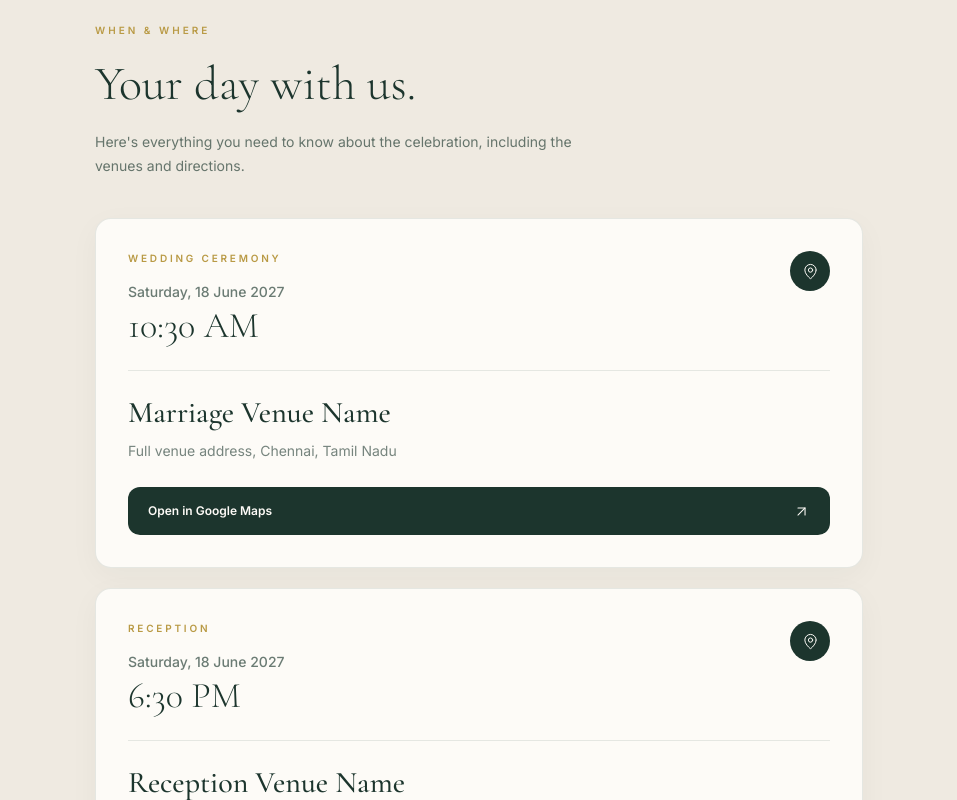
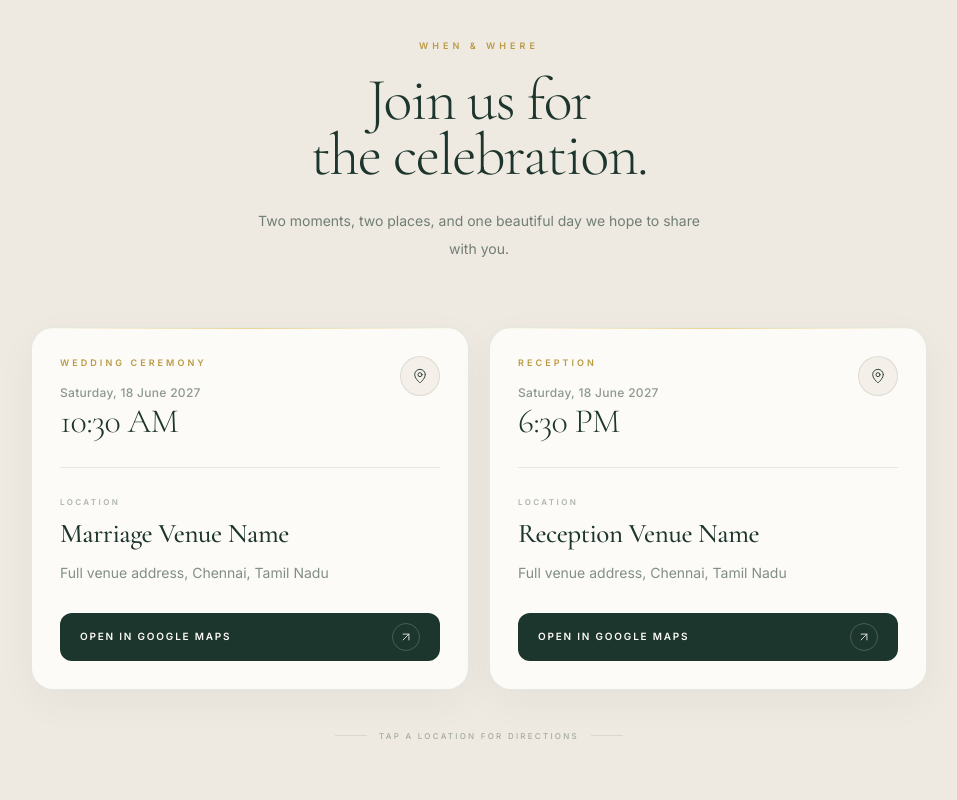
Before and after one commit to jbmsacps-stack/everafter, a Next.js app: page / in a window 1280 px wide. Shown: the part 1500-2300 px from the top of the page, without its empty margins (161-1118 px from the left). Built offline with nearby package versions, Linux system fonts and the light colour scheme.

Commit message:
refine: polish wedding venue section

```diff
--- a/components/venue/VenueSection.tsx
+++ b/components/venue/VenueSection.tsx
@@ -1,3 +1,5 @@
+"use client";
+
 import { ArrowUpRight, MapPin } from "lucide-react";
 
 const venues = [
@@ -25,83 +27,246 @@ export default function VenueSection() {
   return (
     <section
       id="venue"
-      className="bg-[#EFEAE1] px-5 py-20 sm:px-8 sm:py-28"
+      className="
+        overflow-hidden
+        bg-[#EFEAE1]
+        px-5
+        py-24
+        sm:px-8
+        sm:py-32
+      "
     >
-      <div className="mx-auto max-w-3xl">
+      <div className="mx-auto max-w-4xl">
 
+        {/* ------------------------------------------------ */}
         {/* Heading */}
-        <div className="mb-10">
-          <p className="text-[10px] font-semibold uppercase tracking-[0.3em] text-[#B99A45]">
+        {/* ------------------------------------------------ */}
+
+        <div
+          data-reveal
+          className="mx-auto max-w-2xl text-center"
+        >
+          <p
+            className="
+              text-[9px]
+              font-semibold
+              uppercase
+              tracking-[0.45em]
+              text-[#B99A45]
+            "
+          >
             When & Where
           </p>
 
-          <h2 className="mt-4 font-display text-4xl font-light leading-tight text-[#1C352D] sm:text-5xl">
-            Your day with us.
+          <h2
+            className="
+              mt-5
+              font-display
+              text-[48px]
+              font-light
+              leading-[0.92]
+              tracking-[-0.025em]
+              text-[#1C352D]
+              sm:text-6xl
+            "
+          >
+            Join us for
+            <br />
+            the celebration.
           </h2>
 
-          <p className="mt-4 max-w-lg text-sm leading-6 text-[#1C352D]/65">
-            Here&apos;s everything you need to know about the
-            celebration, including the venues and directions.
+          <p
+            className="
+              mx-auto
+              mt-6
+              max-w-md
+              text-sm
+              leading-7
+              text-[#1C352D]/60
+            "
+          >
+            Two moments, two places, and one beautiful
+            day we hope to share with you.
           </p>
         </div>
 
-        {/* Venue cards */}
-        <div className="space-y-5">
-          {venues.map((venue) => (
+        {/* ------------------------------------------------ */}
+        {/* Venue Cards */}
+        {/* ------------------------------------------------ */}
+
+        <div
+          data-stagger
+          className="
+            mt-14
+            grid
+            gap-5
+            sm:mt-16
+            sm:grid-cols-2
+          "
+        >
+          {venues.map((venue, index) => (
             <article
               key={venue.type}
               className="
+                group
+                relative
                 overflow-hidden
-                rounded-2xl
-                border border-[#1C352D]/10
+                rounded-[22px]
+                border
+                border-[#1C352D]/10
                 bg-[#FDFBF7]
-                shadow-[0_8px_30px_rgba(28,53,45,0.04)]
+                shadow-[0_12px_40px_rgba(28,53,45,0.045)]
+                transition-all
+                duration-500
+                hover:-translate-y-1
+                hover:shadow-[0_18px_45px_rgba(28,53,45,0.08)]
               "
             >
-              <div className="p-6 sm:p-8">
+              {/* Small top accent */}
+              <div
+                className="
+                  absolute
+                  left-0
+                  right-0
+                  top-0
+                  h-px
+                  bg-gradient-to-r
+                  from-transparent
+                  via-[#D4AF37]/50
+                  to-transparent
+                "
+              />
 
-                {/* Event */}
-                <div className="flex items-start justify-between gap-4">
+              <div className="p-6 sm:p-7">
+
+                {/* Event heading */}
+                <div className="flex items-start justify-between gap-5">
+
                   <div>
-                    <p className="text-[10px] font-semibold uppercase tracking-[0.28em] text-[#B99A45]">
+                    <p
+                      className="
+                        text-[9px]
+                        font-semibold
+                        uppercase
+                        tracking-[0.34em]
+                        text-[#B99A45]
+                      "
+                    >
                       {venue.type}
                     </p>
 
-                    <p className="mt-4 text-sm font-medium text-[#1C352D]/65">
+                    <p
+                      className="
+                        mt-4
+                        text-xs
+                        font-medium
+                        tracking-wide
+                        text-[#1C352D]/50
+                      "
+                    >
                       {venue.date}
                     </p>
 
-                    <p className="mt-1 font-display text-3xl font-light text-[#1C352D] sm:text-4xl">
+                    <p
+                      className="
+                        mt-1
+                        font-display
+                        text-[34px]
+                        font-light
+                        leading-none
+                        tracking-[-0.02em]
+                        text-[#1C352D]
+                      "
+                    >
                       {venue.time}
                     </p>
                   </div>
 
-                  <div className="flex h-10 w-10 shrink-0 items-center justify-center rounded-full bg-[#1C352D] text-[#FDFBF7]">
-                    <MapPin size={17} strokeWidth={1.4} />
+                  <div
+                    className="
+                      flex
+                      h-10
+                      w-10
+                      shrink-0
+                      items-center
+                      justify-center
+                      rounded-full
+                      border
+                      border-[#1C352D]/10
+                      bg-[#EFEAE1]/70
+                      text-[#1C352D]
+                      transition-transform
+                      duration-500
+                      group-hover:rotate-[-8deg]
+                    "
+                  >
+                    <MapPin
+                      size={16}
+                      strokeWidth={1.35}
+                    />
                   </div>
+
                 </div>
 
                 {/* Divider */}
-                <div className="my-6 h-px bg-[#1C352D]/10" />
+                <div
+                  className="
+                    my-7
+                    h-px
+                    bg-[#1C352D]/10
+                  "
+                />
 
                 {/* Location */}
                 <div>
-                  <h3 className="font-display text-2xl font-medium text-[#1C352D] sm:text-3xl">
+
+                  <p
+                    className="
+                      text-[8px]
+                      font-semibold
+                      uppercase
+                      tracking-[0.3em]
+                      text-[#1C352D]/35
+                    "
+                  >
+                    Location
+                  </p>
+
+                  <h3
+                    className="
+                      mt-3
+                      font-display
+                      text-[27px]
+                      font-medium
+                      leading-[1.05]
+                      tracking-[-0.015em]
+                      text-[#1C352D]
+                    "
+                  >
                     {venue.name}
                   </h3>
 
-                  <p className="mt-2 max-w-xl text-sm leading-6 text-[#1C352D]/60">
+                  <p
+                    className="
+                      mt-3
+                      max-w-sm
+                      text-sm
+                      leading-6
+                      text-[#1C352D]/55
+                    "
+                  >
                     {venue.address}
                   </p>
+
                 </div>
 
-                {/* Maps */}
+                {/* Maps button */}
                 <a
                   href={venue.mapsUrl}
                   target="_blank"
                   rel="noopener noreferrer"
                   className="
-                    mt-6
+                    mt-7
                     flex
                     min-h-12
                     w-full
@@ -110,19 +275,36 @@ export default function VenueSection() {
                     rounded-xl
                     bg-[#1C352D]
                     px-5
-                    text-xs
+                    text-[10px]
                     font-semibold
+                    uppercase
+                    tracking-[0.18em]
                     text-[#FDFBF7]
-                    transition-transform
+                    transition-all
+                    duration-300
+                    hover:bg-[#12261F]
                     active:scale-[0.98]
                   "
                 >
                   <span>Open in Google Maps</span>
 
-                  <ArrowUpRight
-                    size={17}
-                    strokeWidth={1.5}
-                  />
+                  <span
+                    className="
+                      flex
+                      h-7
+                      w-7
+                      items-center
+                      justify-center
+                      rounded-full
+                      border
+                      border-[#FDFBF7]/20
+                    "
+                  >
+                    <ArrowUpRight
+                      size={14}
+                      strokeWidth={1.4}
+                    />
+                  </span>
                 </a>
 
               </div>
@@ -130,6 +312,38 @@ export default function VenueSection() {
           ))}
         </div>
 
+        {/* ------------------------------------------------ */}
+        {/* Small footer note */}
+        {/* ------------------------------------------------ */}
+
+        <div
+          data-reveal
+          className="
+            mt-10
+            flex
+            items-center
+            justify-center
+            gap-3
+            text-center
+          "
+        >
+          <span className="h-px w-8 bg-[#1C352D]/10" />
+
+          <p
+            className="
+              text-[8px]
+              font-medium
+              uppercase
+              tracking-[0.28em]
+              text-[#1C352D]/35
+            "
+          >
+            Tap a location for directions
+          </p>
+
+          <span className="h-px w-8 bg-[#1C352D]/10" />
+        </div>
+
       </div>
     </section>
   );
```
